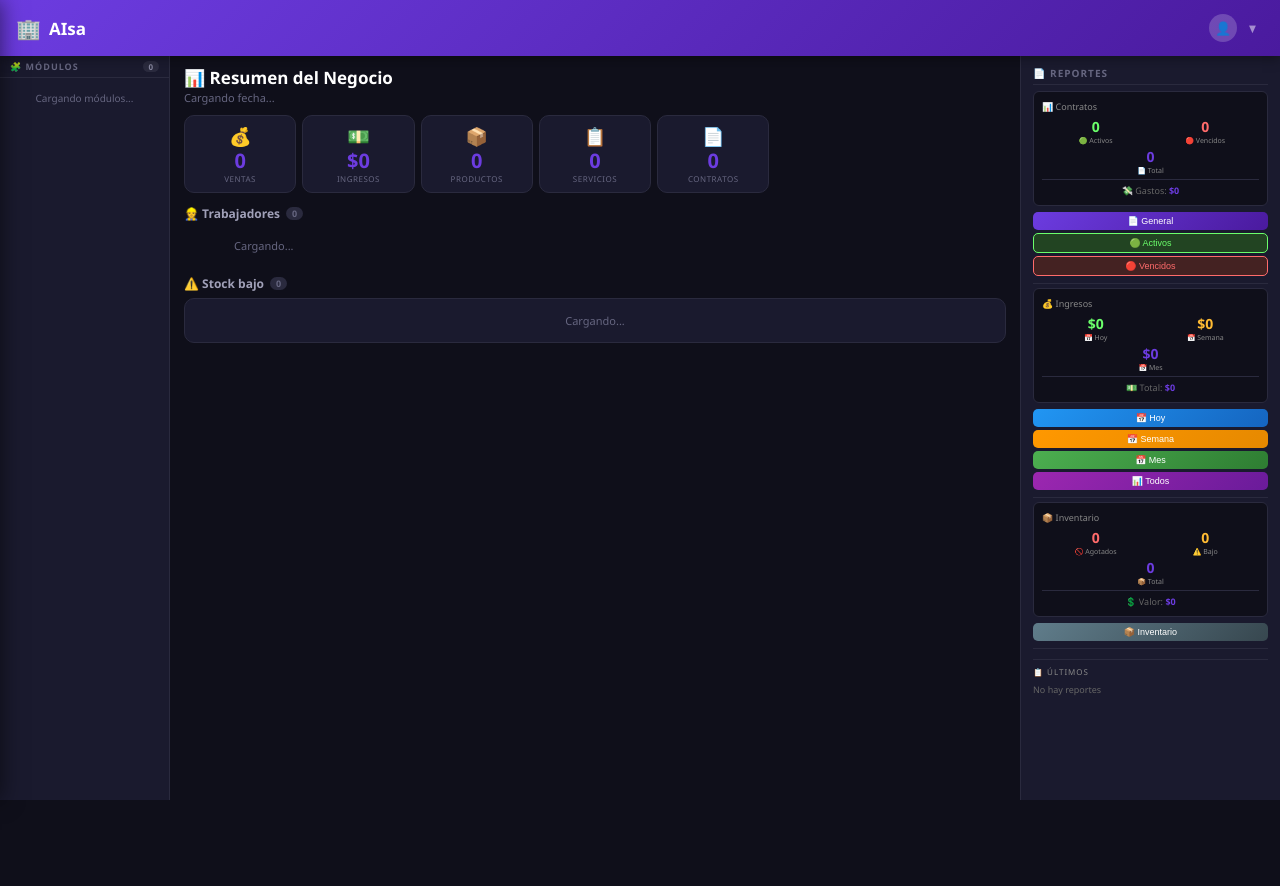
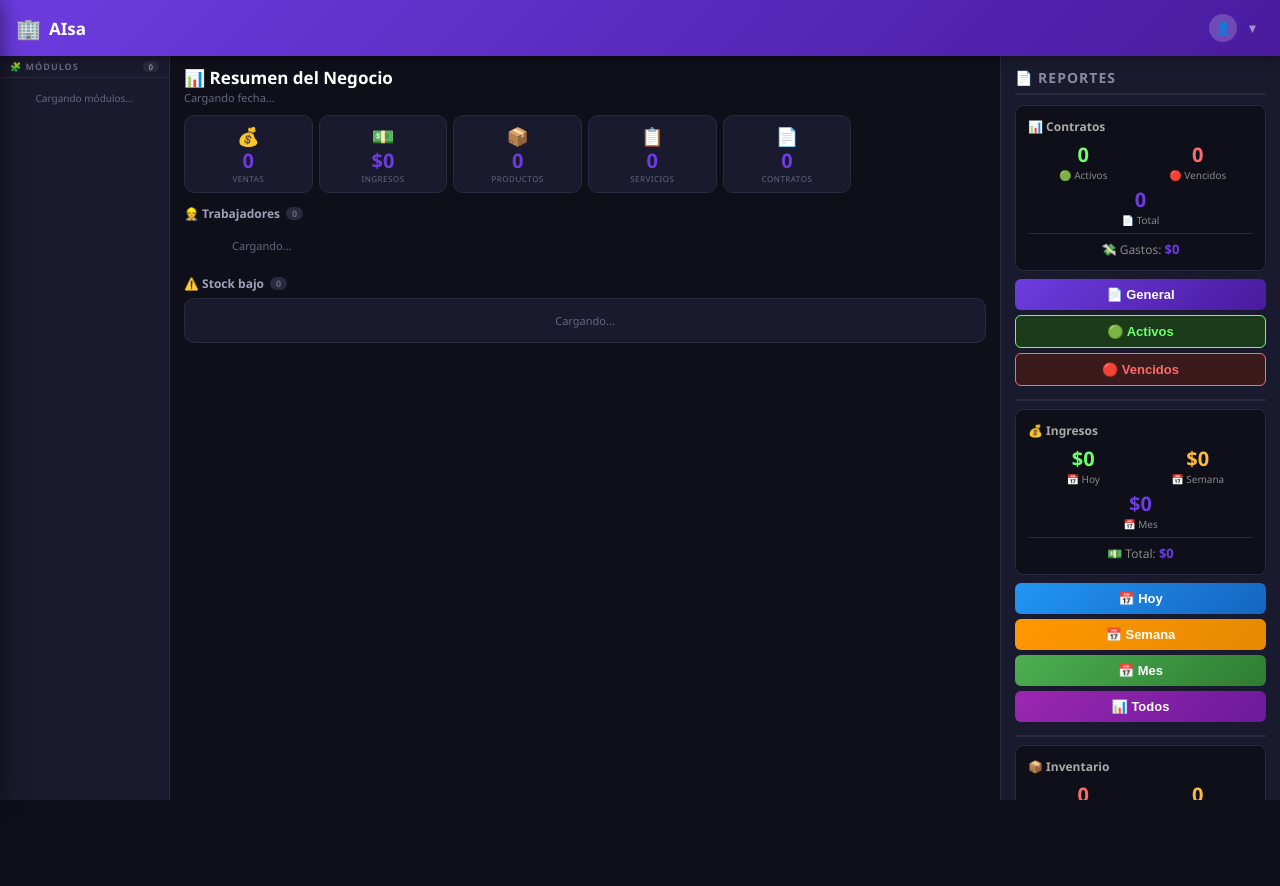
Before and after one commit to MILORDB/aisa-admin, a Flask app: template web_admin/templates/negocio/dashboard.html in a window 1280 px wide. Run offline with Flask 3, Linux system fonts and the light colour scheme; the template is opened without the code that fills it, so the values that code supplies are empty; some libraries are stand-ins or nearby versions.

Commit message:
Update dashboard.html

```diff
--- a/web_admin/templates/negocio/dashboard.html
+++ b/web_admin/templates/negocio/dashboard.html
@@ -33,7 +33,7 @@
             --shadow: 0 4px 20px rgba(0, 0, 0, 0.4);
             --header-height: 56px;
             --panel-left-width: 170px;
-            --panel-right-width: 260px;
+            --panel-right-width: 280px;
         }
 
         body {
@@ -504,88 +504,142 @@
             flex-direction: column;
             overflow: hidden;
             flex-shrink: 0;
-            padding: 10px 12px;
+            padding: 12px 14px;
         }
 
         .panel-right .stats-title {
-            font-size: 10px;
-            font-weight: 600;
+            font-size: 14px;  /* Aumentado */
+            font-weight: 700;
             text-transform: uppercase;
             letter-spacing: 1px;
-            color: #666680;
-            margin-bottom: 6px;
-            border-bottom: 1px solid #2a2a3e;
-            padding-bottom: 4px;
-        }
-
-        /* Resumen de contratos - más compacto */
+            color: #8a8aa0;
+            margin-bottom: 10px;
+            border-bottom: 2px solid #2a2a3e;
+            padding-bottom: 6px;
+        }
+
+        /* Resumen de contratos - letras más grandes */
         .panel-right .resumen-contratos {
             background: #0f0f1a;
-            border-radius: 6px;
-            padding: 8px;
+            border-radius: 8px;
+            padding: 12px;
+            margin-bottom: 8px;
+            border: 1px solid #2a2a3e;
+        }
+        .panel-right .resumen-contratos .titulo {
+            font-size: 12px;  /* Aumentado */
+            color: #aaa;
             margin-bottom: 6px;
-            border: 1px solid #2a2a3e;
-        }
-        .panel-right .resumen-contratos .titulo { font-size: 9px; color: #888; margin-bottom: 4px; }
-        .panel-right .resumen-contratos .grid { display: grid; grid-template-columns: 1fr 1fr; gap: 2px; }
+            font-weight: 600;
+        }
+        .panel-right .resumen-contratos .grid {
+            display: grid;
+            grid-template-columns: 1fr 1fr;
+            gap: 4px;
+        }
         .panel-right .resumen-contratos .item { text-align: center; }
-        .panel-right .resumen-contratos .item .numero { font-size: 14px; font-weight: 700; }
+        .panel-right .resumen-contratos .item .numero {
+            font-size: 20px;  /* Aumentado */
+            font-weight: 700;
+        }
         .panel-right .resumen-contratos .item .numero.activos { color: #6bff6b; }
         .panel-right .resumen-contratos .item .numero.vencidos { color: #ff6b6b; }
         .panel-right .resumen-contratos .item .numero.total { color: #6c3ce0; }
-        .panel-right .resumen-contratos .item .label { font-size: 7px; color: #888; }
+        .panel-right .resumen-contratos .item .label {
+            font-size: 10px;  /* Aumentado */
+            color: #888;
+            font-weight: 500;
+        }
         .panel-right .resumen-contratos .total-gastos {
-            text-align: center; margin-top: 4px; font-size: 9px; color: #666;
-            padding-top: 4px; border-top: 1px solid #2a2a3e;
-        }
-        .panel-right .resumen-contratos .total-gastos strong { color: #6c3ce0; }
-
-        /* Botones de reportes - compactos */
+            text-align: center;
+            margin-top: 6px;
+            font-size: 12px;  /* Aumentado */
+            color: #888;
+            padding-top: 6px;
+            border-top: 1px solid #2a2a3e;
+        }
+        .panel-right .resumen-contratos .total-gastos strong {
+            color: #6c3ce0;
+            font-size: 13px;  /* Aumentado */
+        }
+
+        /* Botones de reportes - letras más grandes */
         .panel-right .btn-reporte {
-            padding: 4px 8px;
+            padding: 8px 12px;  /* Más padding */
             border: none;
-            border-radius: 5px;
+            border-radius: 6px;
             cursor: pointer;
-            font-size: 9px;
+            font-size: 13px;  /* Aumentado de 9px a 13px */
+            font-weight: 600;  /* Aumentado */
             transition: all 0.3s;
             width: 100%;
             text-align: center;
-            margin-bottom: 3px;
-            white-space: nowrap;
-            overflow: hidden;
-            text-overflow: ellipsis;
-        }
-        .panel-right .btn-reporte:hover { transform: translateY(-1px); box-shadow: 0 4px 12px rgba(0,0,0,0.3); }
-        .panel-right .btn-reporte:disabled { opacity: 0.4; cursor: not-allowed; transform: none !important; }
-        .panel-right .btn-reporte.general { background: linear-gradient(135deg, #6c3ce0, #4a1a9e); color: #fff; }
-        .panel-right .btn-reporte.activos { background: #224422; color: #6bff6b; border: 1px solid #6bff6b; }
-        .panel-right .btn-reporte.vencidos { background: #442222; color: #ff6b6b; border: 1px solid #ff6b6b; }
+            margin-bottom: 5px;
+        }
+        .panel-right .btn-reporte:hover {
+            transform: translateY(-2px);
+            box-shadow: 0 6px 20px rgba(0,0,0,0.4);
+        }
+        .panel-right .btn-reporte:disabled {
+            opacity: 0.4;
+            cursor: not-allowed;
+            transform: none !important;
+        }
+        .panel-right .btn-reporte.general {
+            background: linear-gradient(135deg, #6c3ce0, #4a1a9e);
+            color: #fff;
+        }
+        .panel-right .btn-reporte.activos {
+            background: #1a3a1a;
+            color: #6bff6b;
+            border: 1px solid #6bff6b;
+        }
+        .panel-right .btn-reporte.vencidos {
+            background: #3a1a1a;
+            color: #ff6b6b;
+            border: 1px solid #ff6b6b;
+        }
 
         .panel-right .separador {
-            border-top: 1px solid #2a2a3e;
-            margin: 4px 0;
-        }
-
+            border-top: 2px solid #2a2a3e;
+            margin: 8px 0;
+        }
+
+        /* Últimos reportes - letras más grandes */
         .panel-right .ultimos-reportes {
-            margin-top: 6px;
-            border-top: 1px solid #2a2a3e;
-            padding-top: 6px;
+            margin-top: 8px;
+            border-top: 2px solid #2a2a3e;
+            padding-top: 8px;
             flex: 1;
             overflow-y: auto;
-            max-height: 120px;
-        }
-        .panel-right .ultimos-reportes .titulo { font-size: 8px; color: #888; text-transform: uppercase; letter-spacing: 1px; margin-bottom: 3px; }
+            max-height: 140px;
+        }
+        .panel-right .ultimos-reportes .titulo {
+            font-size: 12px;  /* Aumentado */
+            color: #888;
+            text-transform: uppercase;
+            letter-spacing: 1px;
+            margin-bottom: 6px;
+            font-weight: 600;
+        }
         .panel-right .ultimos-reportes .reporte-item {
-            padding: 2px 0;
+            padding: 6px 0;  /* Más padding */
             border-bottom: 1px solid #1a1a2e;
             display: flex;
             justify-content: space-between;
             align-items: center;
-            font-size: 9px;
+            font-size: 12px;  /* Aumentado */
+            color: #888;
+        }
+        .panel-right .ultimos-reportes .reporte-item .fecha {
+            font-size: 10px;  /* Aumentado */
             color: #666;
         }
-        .panel-right .ultimos-reportes .reporte-item .fecha { font-size: 7px; color: #444; }
-        .panel-right .ultimos-reportes .empty { font-size: 9px; color: #666; padding: 3px 0; }
+        .panel-right .ultimos-reportes .empty {
+            font-size: 12px;  /* Aumentado */
+            color: #666;
+            padding: 6px 0;
+        }
 
         /* ============================================
            MENÚ MÓVIL
@@ -1330,13 +1376,13 @@
 
             const reportes = [
                 { tipo: 'contratos', filtro: 'todos', label: '📄 General Contratos', color: '#6c3ce0' },
-                { tipo: 'contratos', filtro: 'activos', label: '🟢 Activos', color: '#4caf50' },
-                { tipo: 'contratos', filtro: 'vencidos', label: '🔴 Vencidos', color: '#f44336' },
-                { tipo: 'ingresos', filtro: 'hoy', label: '💰 Hoy', color: '#2196f3' },
-                { tipo: 'ingresos', filtro: 'semana', label: '💰 Semana', color: '#ff9800' },
-                { tipo: 'ingresos', filtro: 'mes', label: '💰 Mes', color: '#4caf50' },
-                { tipo: 'ingresos', filtro: 'todos', label: '💰 Todos', color: '#9c27b0' },
-                { tipo: 'productos', filtro: null, label: '📦 Inventario', color: '#607d8b' },
+                { tipo: 'contratos', filtro: 'activos', label: '🟢 Contratos Activos', color: '#4caf50' },
+                { tipo: 'contratos', filtro: 'vencidos', label: '🔴 Contratos Vencidos', color: '#f44336' },
+                { tipo: 'ingresos', filtro: 'hoy', label: '💰 Ingresos Hoy', color: '#2196f3' },
+                { tipo: 'ingresos', filtro: 'semana', label: '💰 Ingresos Semana', color: '#ff9800' },
+                { tipo: 'ingresos', filtro: 'mes', label: '💰 Ingresos Mes', color: '#4caf50' },
+                { tipo: 'ingresos', filtro: 'todos', label: '💰 Todos los Ingresos', color: '#9c27b0' },
+                { tipo: 'productos', filtro: null, label: '📦 Reporte Inventario', color: '#607d8b' },
             ];
 
             reportes.forEach(r => {
@@ -1344,6 +1390,9 @@
                 btn.className = 'btn-reporte-mobile';
                 btn.style.background = r.color;
                 btn.style.color = '#fff';
+                btn.style.fontSize = '13px';
+                btn.style.fontWeight = '600';
+                btn.style.padding = '10px 12px';
                 btn.textContent = r.label;
                 btn.addEventListener('click', () => {
                     toggleMobileMenu(false);
```
Also changed, not shown: other parts of web_admin/templates/negocio/dashboard.html (+25 -33 lines).
